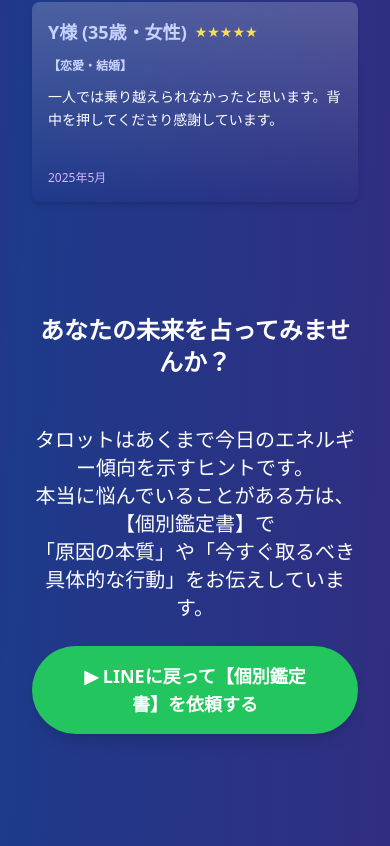
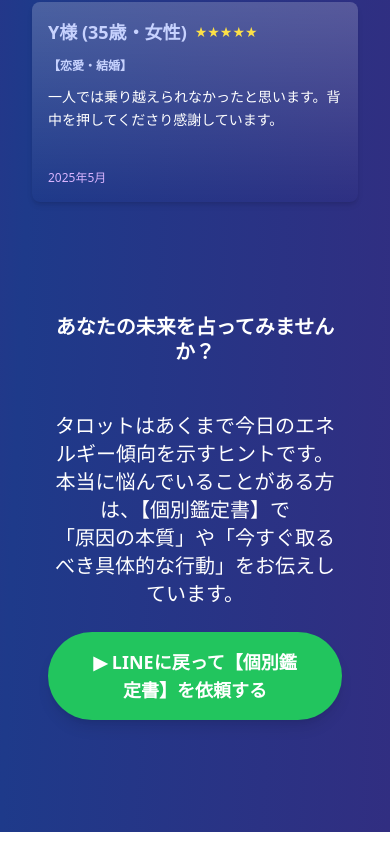
Before and after one commit to hitoshiikegaya/tarot-lp-new-project, a React (Create React App) app: page / in a window 390 px wide. Shown: the part 8690-9536 px from the top of the page. Built offline with nearby package versions, Linux system fonts and the light colour scheme.

Commit message:
Refine H2 responsive font sizes and optimize div structure for one-line display

```diff
--- a/src/App.js
+++ b/src/App.js
@@ -88,7 +88,7 @@ const TarotShuffleUI = () => {
           { name: "Y様", stars: "★★★★★", category: "仕事・キャリア", text: "一人で悩むしかなかったことが、誰かに理解されたことで心が救われました。", gender: "女性", age: "43歳", date: "2025年5月" },
           { name: "R様", stars: "★★★★★", category: "人間関係", text: "思考の癖を見抜いてもらい、新しい考え方に挑戦できるようになりました。", gender: "男性", age: "30歳", date: "2025年5月" },
           { name: "W様", stars: "★★★★★", category: "金運・財運", text: "人生の選択に自信が持てるようになり、勇気ある決断ができました。", gender: "女性", age: "39歳", date: "2025年5月" },
-          { name: "C様", stars: "★★★★★", category: "人生の方向性", text: "愛されない理由を外側に求めていたことに気づき、自分を愛せるようになれました。", gender: "女性", age: "36歳", date: "2025年5月" },
+          { name: "C様", stars: "★★★★★", "category": "人生の方向性", text: "愛されない理由を外側に求めていたことに気づき、自分を愛せるようになれました。", gender: "女性", age: "36歳", date: "2025年5月" },
           { name: "E様", stars: "★★★★★", category: "恋愛・結婚", text: "心のどこかで感じていた違和感を丁寧に拾っていただき、とても腑に落ちました。", gender: "女性", age: "42歳", date: "2025年5月" },
           { name: "G様", stars: "★★★★★", category: "仕事・キャリア", text: "言葉にできなかった苦しみを代弁してもらえて、涙が止まりませんでした。", gender: "女性", age: "29歳", date: "2025年5月" },
           { name: "J様", stars: "★★★★★", category: "人間関係", text: "不安を見つめることから始める勇気をもらいました。感謝しています。", gender: "男性", age: "45歳", date: "2025年5月" },
@@ -237,14 +237,19 @@ const TarotShuffleUI = () => {
       </div>
 
       {/* 誘導メッセージとLINEボタン (重複しますが、あえてもう一度置いてLPのCTAを強化しています) */}
-      <div className="mt-20 pb-20 text-center max-w-2xl">
-        <div className="flex justify-center">
-         <div className="flex justify-center"> {/* 親のdivにflex justify-centerがあることを確認 */}
-  <h2 className="text-2xl md:text-4xl font-bold text-white mb-6"> {/* whitespace-nowrapは削除 */}
+      <div className="mt-20 pb-20 text-center max-w-2xl mx-auto px-4 sm:px-6 lg:px-8"> {/* max-w-2xlと中央寄せ、左右の余白を追加 */}
+        <div className="flex justify-center"> {/* h2を中央寄せするためのflexコンテナ */}
+          <h2 className="font-bold text-white mb-6
+             text-xl           /* デフォルト（スマホ）のフォントサイズ */
+             sm:text-2xl       /* smブレークポイント以上でのフォントサイズ */
+             md:text-3xl       /* mdブレークポイント以上でのフォントサイズ */
+             lg:text-4xl       /* lgブレークポイント以上でのフォントサイズ */
+             xl:text-5xl       /* xlブレークポイント以上でのフォントサイズ */
+             leading-tight     /* 行の高さを詰めて、2行になりにくくする */
+             ">
             あなたの未来を占ってみませんか？
           </h2>
         </div>
-        </div> {/* <-- この閉じタグが抜けていました！ */}
         <p className="text-white text-xl mb-6 mt-6">
           タロットはあくまで今日のエネルギー傾向を示すヒントです。
           <br />
```
Lines whose indentation alone changed are shown as unchanged.
